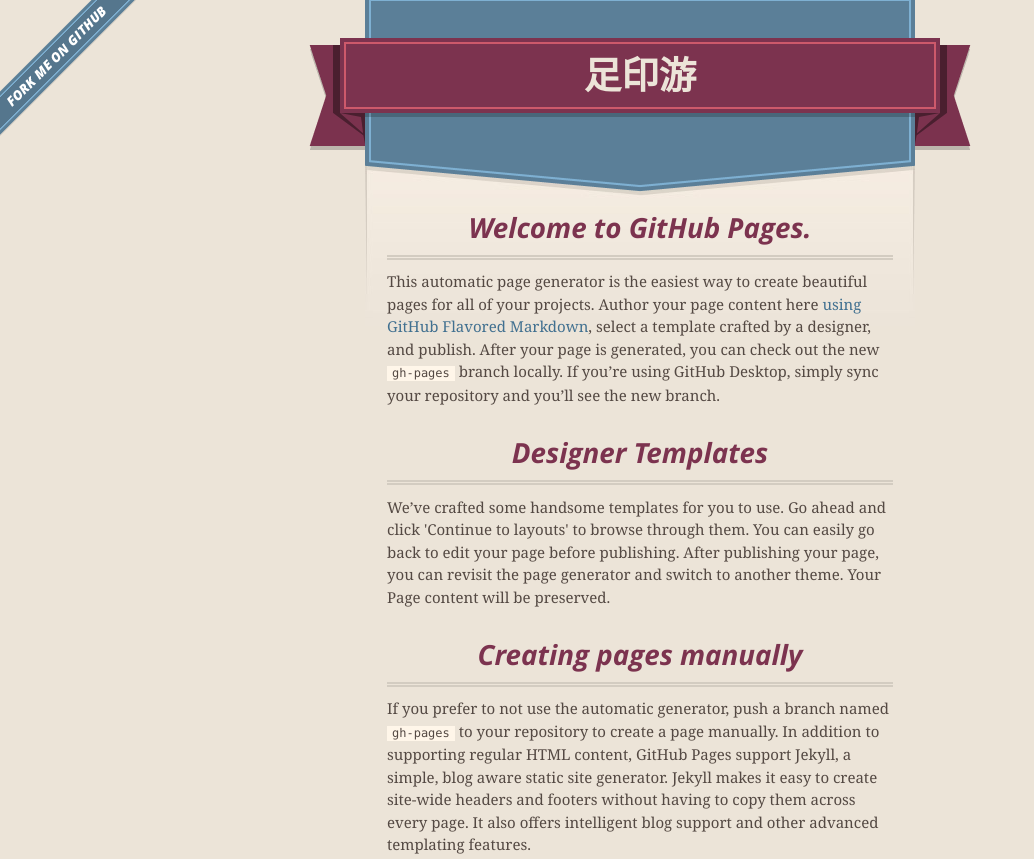
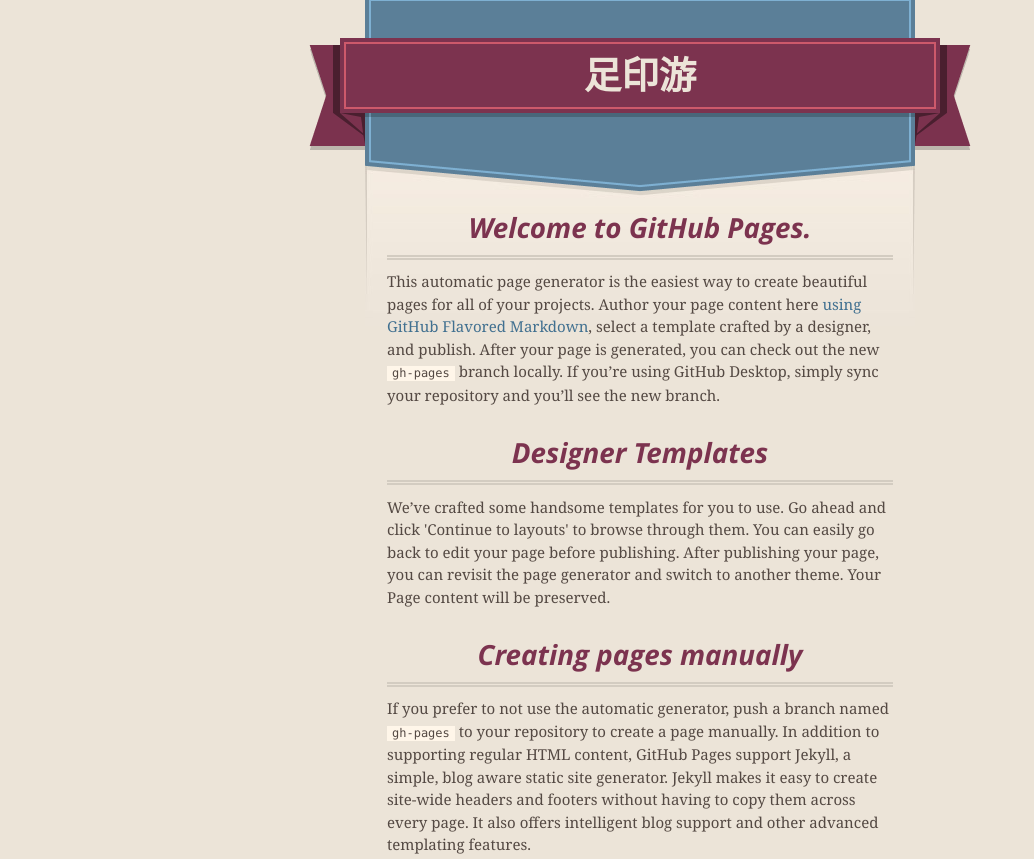
Before and after one commit to heroghost/heroghost.github.io, a plain HTML site: page index.html in a window 1280 px wide. Shown: the top 859 px of the page, without its empty margins (0-1034 px from the left). Drawn offline with nearby package versions, Linux system fonts and the light colour scheme.

Commit message:
Update index.html

```diff
--- a/index.html
+++ b/index.html
@@ -21,7 +21,6 @@
   </head>
 
   <body>
-    <a id="forkme_banner" href="https://github.com/heroghost">View on GitHub</a>
     <div class="shell">
 
       <header>
```
